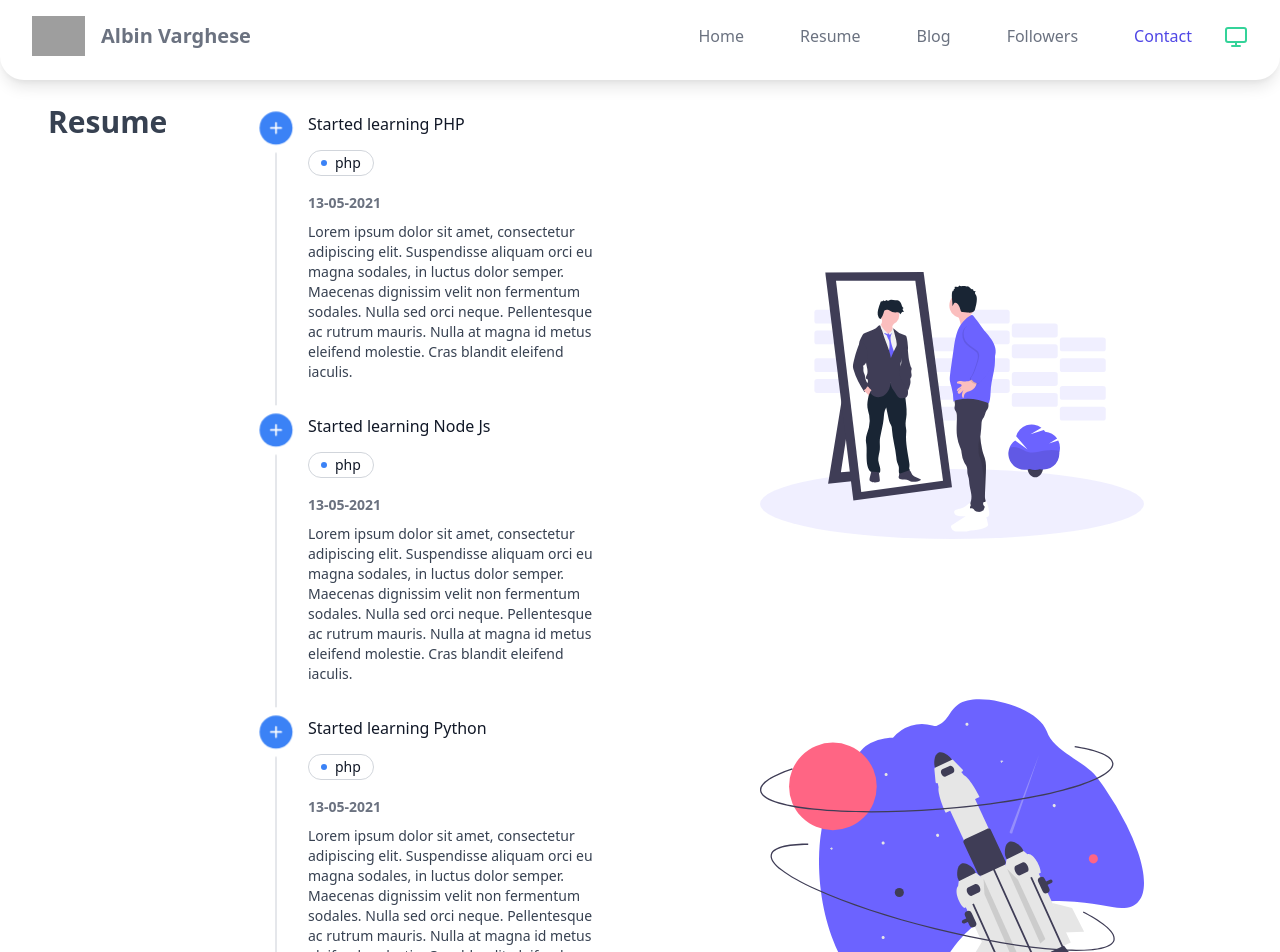
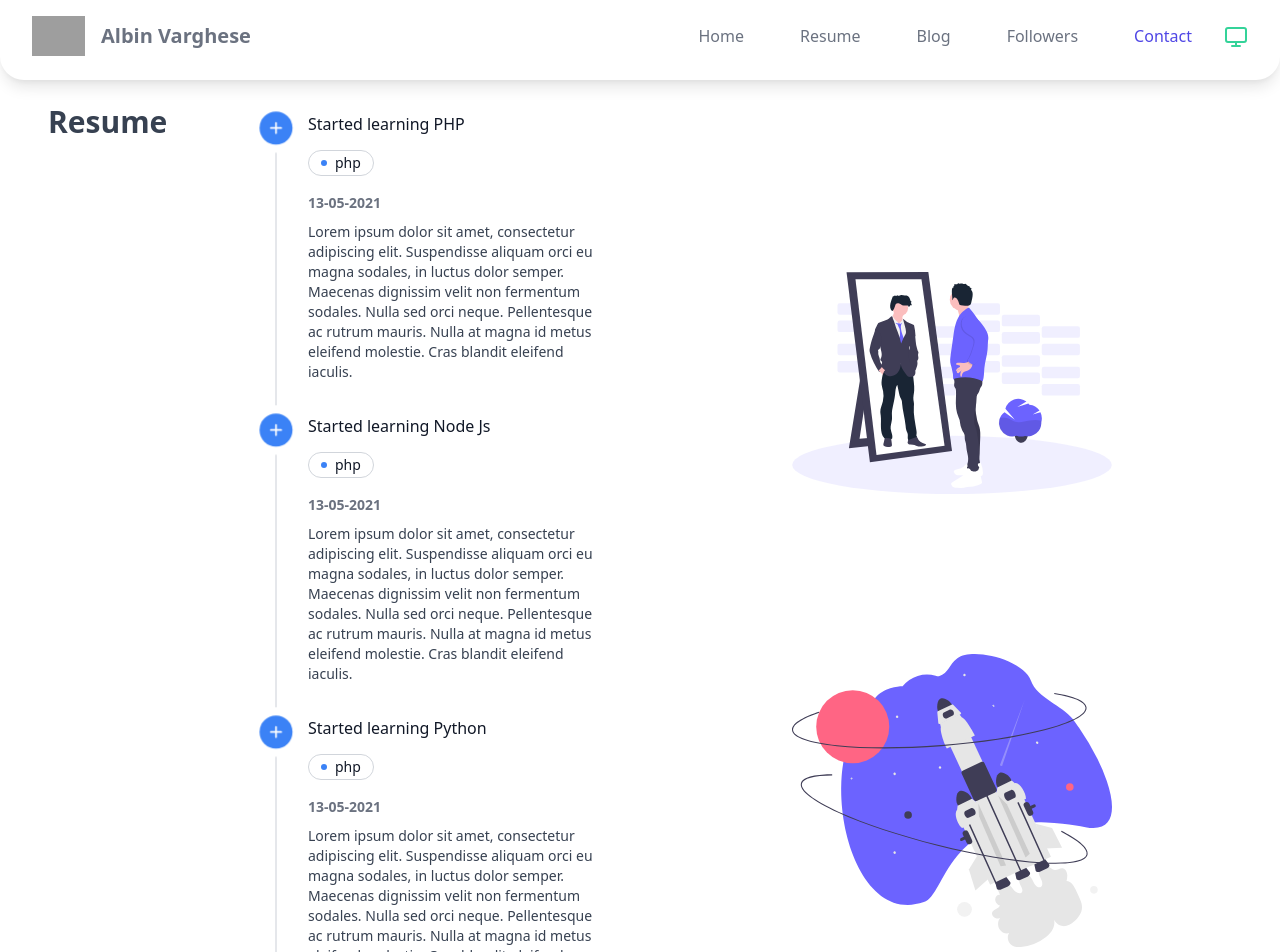
Before and after one commit to albinvar/portfolio-nuxt, a Nuxt app: page /resume in a window 1280 px wide. Shown: the top 952 px of the page. Built offline with nearby package versions, Linux system fonts and the light colour scheme; grey boxes are pictures that could not be loaded.

Commit message:
fix responsive issues

```diff
--- a/pages/resume.vue
+++ b/pages/resume.vue
@@ -11,7 +11,7 @@
       <object
         :data="CoolProgrammerSvg"
         type="image/svg+xml"
-        class="block md:hidden mx-auto my-20 w-64 max-h-screen"
+        class="block md:hidden mx-auto my-20 w-56 max-h-screen"
         data-aos="fade-left"
       ></object>
 
@@ -94,20 +94,20 @@
       <object
         :data="CareerSvg"
         type="image/svg+xml"
-        class="hidden md:block my-3 mx-auto md:my-40 max-w-sm"
+        class="hidden md:block my-3 mx-auto md:my-40 max-w-xs"
         data-aos="fade-left"
       ></object>
       <object
         :data="RocketSvg"
         type="image/svg+xml"
-        class="hidden md:block my-3 mx-auto my-40 max-w-sm"
+        class="hidden md:block my-3 mx-auto my-40 max-w-xs"
         data-aos="fade-left"
         data-aos-delay="300"
       ></object>
       <object
         :data="ChoicesSvg"
         type="image/svg+xml"
-        class="block md:hidden my-3 mx-auto md:my-40 w-64 max-h-screen"
+        class="block md:hidden my-3 mx-auto md:my-40 w-56 max-h-screen"
         data-aos="fade-left"
       ></object>
     </div>
```
